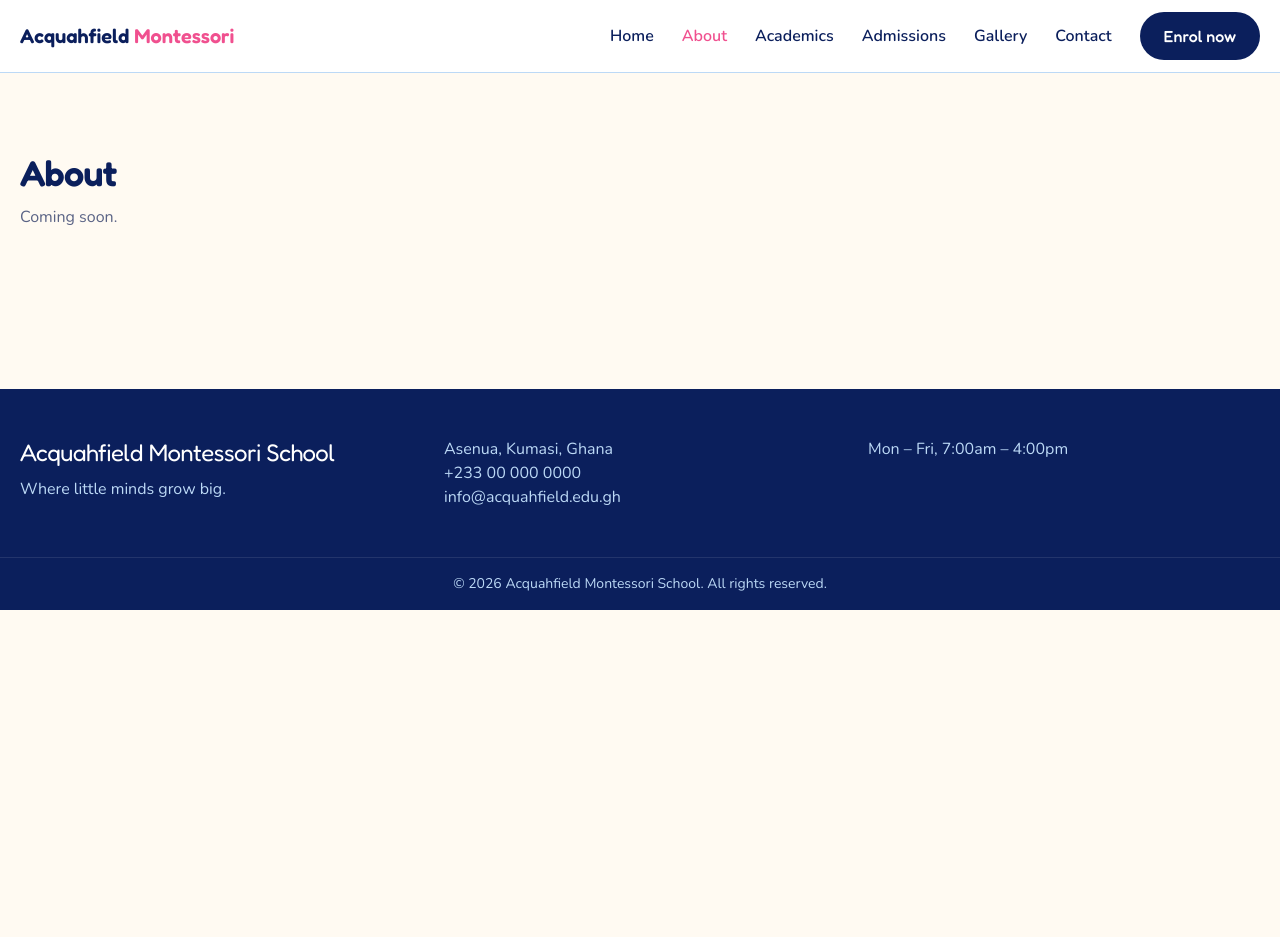
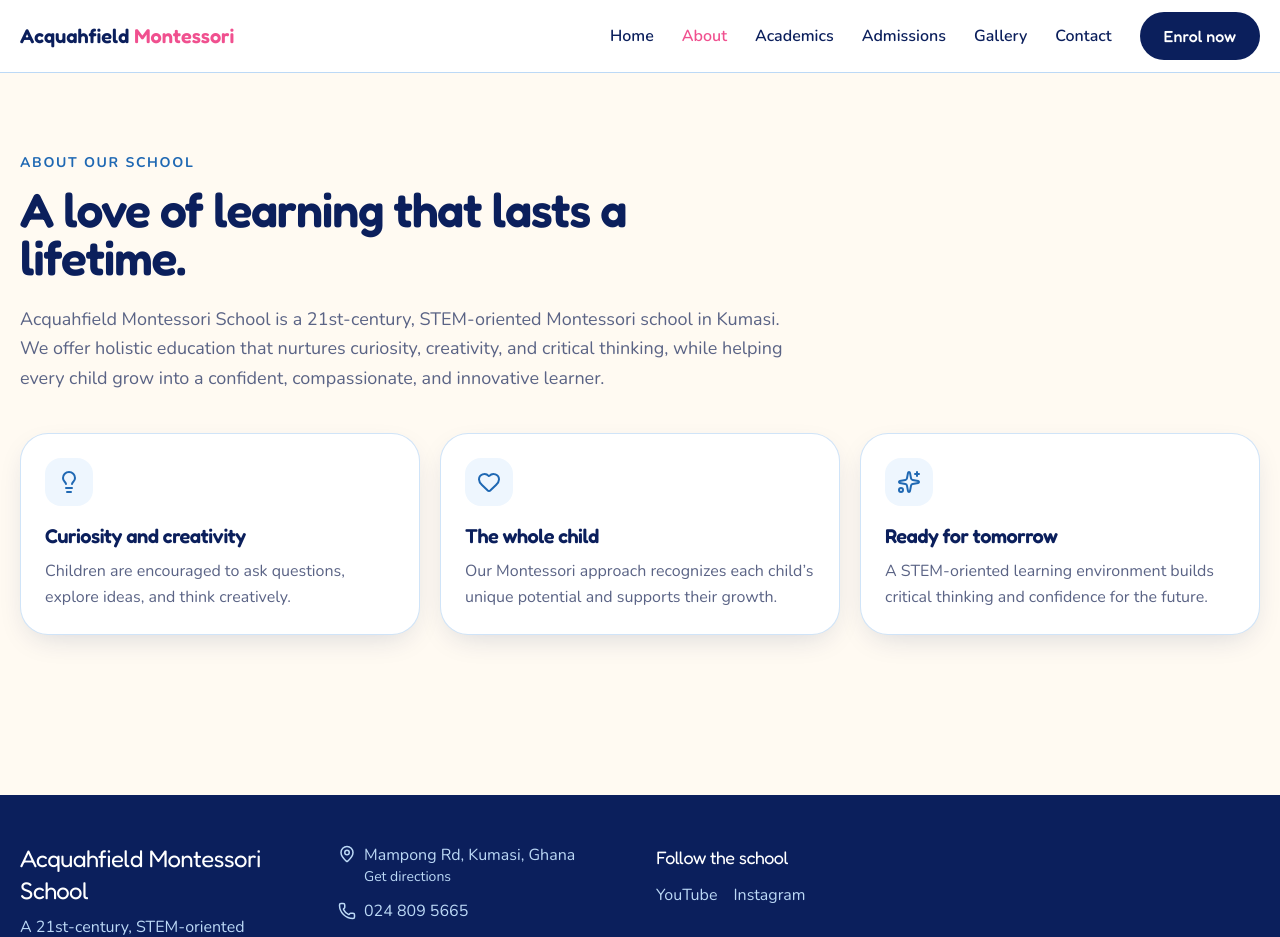
Before and after one commit to Meshack000/Acquahfield, a React (Vite) app: page /about in a window 1280 px wide. Shown: the top 937 px of the page. Before the commit the page ends 800 px from the top, so only its background shows below. Built offline with nearby package versions, Linux system fonts and the light colour scheme.

Commit message:
feat: update site content and add About and Contact pages with improved layout and information

```diff
--- a/index.html
+++ b/index.html
@@ -4,10 +4,10 @@
     <meta charset="UTF-8" />
     <meta name="viewport" content="width=device-width, initial-scale=1.0" />
     <meta name="theme-color" content="#0B1F5C" />
-    <title>Acquahfield Montessori School | Creche, KG & Primary in Asenua, Kumasi</title>
+    <title>Acquahfield Montessori School | STEM-Oriented Montessori in Kumasi</title>
     <meta
       name="description"
-      content="Acquahfield Montessori School in Asenua, Kumasi. Creche, Kindergarten and Grades 1–7. Nurturing curious, confident children."
+      content="Acquahfield Montessori School on Mampong Road, Kumasi. A 21st-century, STEM-oriented Montessori education nurturing curious, creative, confident learners."
     />
     <link rel="preconnect" href="https://fonts.googleapis.com" />
     <link rel="preconnect" href="https://fonts.gstatic.com" crossorigin />
--- a/src/App.tsx
+++ b/src/App.tsx
@@ -1,6 +1,8 @@
 import { Routes, Route } from "react-router-dom";
 import Layout from "@/components/layout/layout";
 import Home from "@/pages/Home";
+import About from "@/pages/About";
+import Contact from "@/pages/Contact";
 import Placeholder from "@/pages/Placeholder";
 
 export default function App() {
@@ -8,11 +10,11 @@ export default function App() {
     <Routes>
       <Route element={<Layout />}>
         <Route index element={<Home />} />
-        <Route path="about" element={<Placeholder title="About" />} />
+        <Route path="about" element={<About />} />
         <Route path="academics" element={<Placeholder title="Academics" />} />
         <Route path="admissions" element={<Placeholder title="Admissions" />} />
         <Route path="gallery" element={<Placeholder title="Gallery" />} />
-        <Route path="contact" element={<Placeholder title="Contact" />} />
+        <Route path="contact" element={<Contact />} />
       </Route>
     </Routes>
   );
--- a/src/components/layout/Footer.tsx
+++ b/src/components/layout/Footer.tsx
@@ -1,19 +1,53 @@
 import { school } from "@/data/site";
+import { MapPin, Phone } from "lucide-react";
 
 export default function Footer() {
   return (
     <footer className="mt-20 bg-navy-900 text-white">
-      <div className="mx-auto grid max-w-7xl gap-8 px-5 py-12 md:grid-cols-3">
+      <div className="mx-auto grid max-w-7xl gap-8 px-5 py-12 sm:grid-cols-2 lg:grid-cols-4">
         <div>
           <h3 className="font-display text-2xl text-white">{school.name}</h3>
-          <p className="mt-2 text-brand-200">{school.tagline}</p>
+          <p className="mt-2 text-brand-200">A 21st-century, STEM-oriented Montessori school.</p>
         </div>
-        <div className="text-brand-200">
-          <p>{school.location}</p>
-          <p>{school.phone}</p>
-          <p>{school.email}</p>
+        <div className="space-y-3 text-brand-200">
+          <a
+            href={school.directionsUrl}
+            target="_blank"
+            rel="noreferrer"
+            className="flex items-start gap-2 transition hover:text-white"
+          >
+            <MapPin size={18} className="mt-0.5 shrink-0" />
+            <span>{school.location}<span className="block text-sm">Get directions</span></span>
+          </a>
+          <a href={`tel:${school.phoneHref}`} className="flex items-center gap-2 transition hover:text-white">
+            <Phone size={18} />
+            {school.phone}
+          </a>
+          <p className="text-sm">{school.openingNote}</p>
         </div>
-        <p className="text-brand-200">{school.hours}</p>
+        <div>
+          <h4 className="font-display text-lg text-white">Follow the school</h4>
+          <div className="mt-3 flex gap-4">
+            <a
+              href={school.socials.youtube}
+              target="_blank"
+              rel="noreferrer"
+              aria-label="Acquahfield Montessori on YouTube"
+              className="text-brand-200 transition hover:text-white"
+            >
+              YouTube
+            </a>
+            <a
+              href={school.socials.instagram}
+              target="_blank"
+              rel="noreferrer"
+              aria-label="Acquahfield Montessori on Instagram"
+              className="text-brand-200 transition hover:text-white"
+            >
+              Instagram
+            </a>
+          </div>
+        </div>
       </div>
       <p className="border-t border-white/10 py-4 text-center text-sm text-brand-200">
         © {new Date().getFullYear()} {school.name}. All rights reserved.
--- a/src/data/site.ts
+++ b/src/data/site.ts
@@ -2,11 +2,15 @@ export const school = {
   name: "Acquahfield Montessori School",
   short: "Acquahfield",
   tagline: "Where little minds grow big.",
-  location: "Asenua, Kumasi, Ghana",
-  // TODO: replace with the school's real details
-  phone: "+233 00 000 0000",
-  email: "info@acquahfield.edu.gh",
-  hours: "Mon – Fri, 7:00am – 4:00pm",
+  location: "Mampong Rd, Kumasi, Ghana",
+  phone: "024 809 5665",
+  phoneHref: "+233248095665",
+  openingNote: "Listed opening time: 6:30am Monday. Call to confirm current hours.",
+  directionsUrl: "https://www.google.com/maps/search/?api=1&query=Acquahfield%20Montessori%20School%2C%20Mampong%20Rd%2C%20Kumasi",
+  socials: {
+    youtube: "https://youtube.com/@acquahfieldmontessorischool",
+    instagram: "https://www.instagram.com/acquahfield_montessori_school/",
+  },
 } as const;
 
 export const navLinks = [
--- /dev/null
+++ b/src/pages/About.tsx
@@ -0,0 +1,51 @@
+import { Lightbulb, Heart, Sparkles } from "lucide-react";
+import { school } from "@/data/site";
+
+const values = [
+  {
+    icon: Lightbulb,
+    title: "Curiosity and creativity",
+    description: "Children are encouraged to ask questions, explore ideas, and think creatively.",
+  },
+  {
+    icon: Heart,
+    title: "The whole child",
+    description: "Our Montessori approach recognizes each child’s unique potential and supports their growth.",
+  },
+  {
+    icon: Sparkles,
+    title: "Ready for tomorrow",
+    description: "A STEM-oriented learning environment builds critical thinking and confidence for the future.",
+  },
+];
+
+export default function About() {
+  return (
+    <section className="bg-cream px-5 py-14 sm:py-20">
+      <div className="mx-auto max-w-7xl">
+        <p className="text-sm font-bold uppercase tracking-[0.12em] text-brand-600">
+          About our school
+        </p>
+        <h1 className="mt-3 max-w-3xl text-4xl font-semibold sm:text-5xl">
+          A love of learning that lasts a lifetime.
+        </h1>
+        <p className="mt-6 max-w-3xl text-lg leading-relaxed text-muted">
+          {school.name} is a 21st-century, STEM-oriented Montessori school in Kumasi. We offer
+          holistic education that nurtures curiosity, creativity, and critical thinking, while
+          helping every child grow into a confident, compassionate, and innovative learner.
+        </p>
+        <div className="mt-10 grid gap-5 md:grid-cols-3">
+          {values.map(({ icon: Icon, title, description }) => (
+            <article key={title} className="rounded-card border border-brand-200/70 bg-white p-6 shadow-soft">
+              <span className="inline-flex h-12 w-12 items-center justify-center rounded-2xl bg-brand-50 text-brand-600">
+                <Icon size={24} />
+              </span>
+              <h2 className="mt-4 text-xl font-semibold">{title}</h2>
+              <p className="mt-2 leading-relaxed text-muted">{description}</p>
+            </article>
+          ))}
+        </div>
+      </div>
+    </section>
+  );
+}
--- /dev/null
+++ b/src/pages/Contact.tsx
@@ -0,0 +1,56 @@
+import { MapPin, Phone } from "lucide-react";
+import { school } from "@/data/site";
+
+export default function Contact() {
+  return (
+    <section className="bg-cream px-5 py-14 sm:py-20">
+      <div className="mx-auto max-w-4xl">
+        <p className="text-sm font-bold uppercase tracking-[0.12em] text-brand-600">
+          Get in touch
+        </p>
+        <h1 className="mt-3 text-4xl font-semibold sm:text-5xl">Contact our school</h1>
+        <p className="mt-4 max-w-2xl text-lg leading-relaxed text-muted">
+          Call us to ask about the school, admissions, or current opening hours. We’re on Mampong
+          Road in Kumasi.
+        </p>
+
+        <div className="mt-8 grid gap-4 sm:grid-cols-2">
+          <a
+            href={`tel:${school.phoneHref}`}
+            className="rounded-card border border-brand-200/70 bg-white p-6 shadow-soft transition hover:-translate-y-1"
+          >
+            <Phone size={24} className="text-brand-600" />
+            <h2 className="mt-4 text-xl font-semibold">Call the school</h2>
+            <p className="mt-1 text-muted">{school.phone}</p>
+          </a>
+          <a
+            href={school.directionsUrl}
+            target="_blank"
+            rel="noreferrer"
+            className="rounded-card border border-brand-200/70 bg-white p-6 shadow-soft transition hover:-translate-y-1"
+          >
+            <MapPin size={24} className="text-brand-600" />
+            <h2 className="mt-4 text-xl font-semibold">Find us</h2>
+            <p className="mt-1 text-muted">{school.location}</p>
+            <span className="mt-3 inline-block font-semibold text-brand-600">Get directions</span>
+          </a>
+        </div>
+
+        <p className="mt-6 rounded-2xl bg-brand-50 p-5 text-muted">
+          <span className="font-semibold text-navy-900">Opening hours:</span> {school.openingNote}
+        </p>
+        <p className="mt-5 text-sm text-muted">
+          Follow us on{" "}
+          <a className="font-semibold text-brand-600 underline" href={school.socials.youtube} target="_blank" rel="noreferrer">
+            YouTube
+          </a>{" "}
+          and{" "}
+          <a className="font-semibold text-brand-600 underline" href={school.socials.instagram} target="_blank" rel="noreferrer">
+            Instagram
+          </a>
+          .
+        </p>
+      </div>
+    </section>
+  );
+}
--- a/src/pages/Home.tsx
+++ b/src/pages/Home.tsx
@@ -1,5 +1,5 @@
 import { Link } from "react-router-dom";
-import { ArrowRight, Baby, Blocks, BookOpen, GraduationCap, MapPin } from "lucide-react";
+import { ArrowRight, Baby, Blocks, BookOpen, GraduationCap, MapPin, Sparkles } from "lucide-react";
 import { img } from "@/lib/images";
 import { school } from "@/data/site";
 import Button from "@/components/ui/buttons";
@@ -48,8 +48,8 @@ export default function Home() {
             </h1>
 
             <p className="mt-6 max-w-lg text-lg leading-relaxed text-white/90">
-              A welcoming Montessori school where every child is seen, challenged and celebrated,
-              from Creche through Grade 7.
+              A 21st-century, STEM-oriented Montessori education that nurtures curiosity,
+              creativity, and each child’s unique potential.
             </p>
 
             <div className="mt-9 flex flex-wrap items-center gap-4">
@@ -69,6 +69,27 @@ export default function Home() {
         </div>
 
         <div className="rainbow-bar absolute inset-x-0 bottom-0 h-1.5" />
+      </section>
+
+      <section className="bg-white px-5 py-12 sm:py-16">
+        <div className="mx-auto grid max-w-7xl items-center gap-8 rounded-card bg-brand-50 p-6 sm:p-10 md:grid-cols-[auto_1fr] md:gap-10">
+          <span className="inline-flex h-14 w-14 items-center justify-center rounded-2xl bg-white text-brand-600 shadow-soft">
+            <Sparkles size={28} />
+          </span>
+          <div>
+            <p className="text-sm font-bold uppercase tracking-[0.12em] text-brand-600">
+              Montessori meets tomorrow
+            </p>
+            <h2 className="mt-2 text-2xl font-semibold sm:text-3xl">
+              Curious minds. Confident futures.
+            </h2>
+            <p className="mt-3 max-w-3xl leading-relaxed text-muted">
+              At Acquahfield, children are encouraged to think critically, explore ideas, and
+              learn with purpose. We support every child in growing into a confident,
+              compassionate, and creative learner.
+            </p>
+          </div>
+        </div>
       </section>
 
       {/* LEARNING LEVELS */}
```
